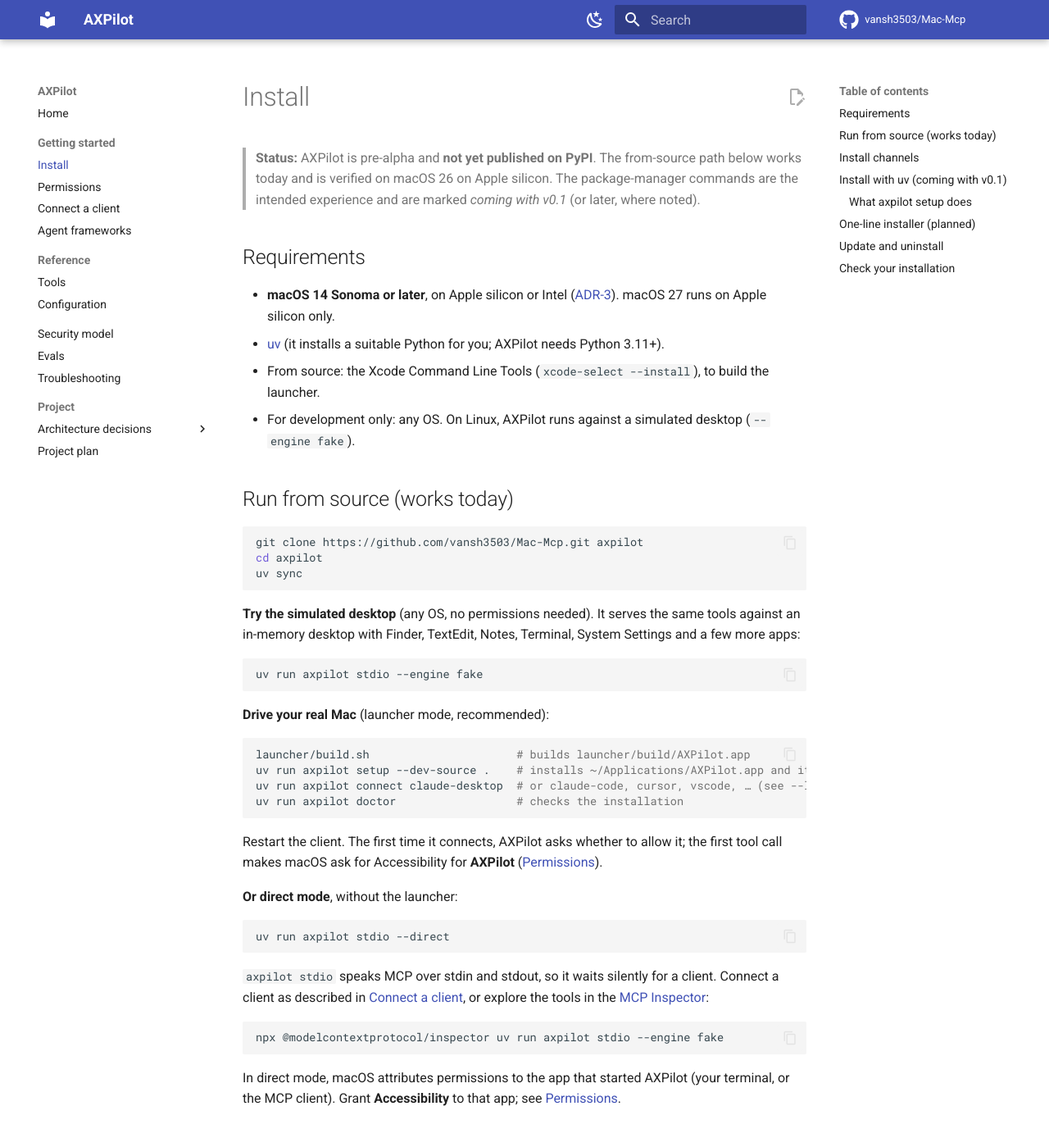
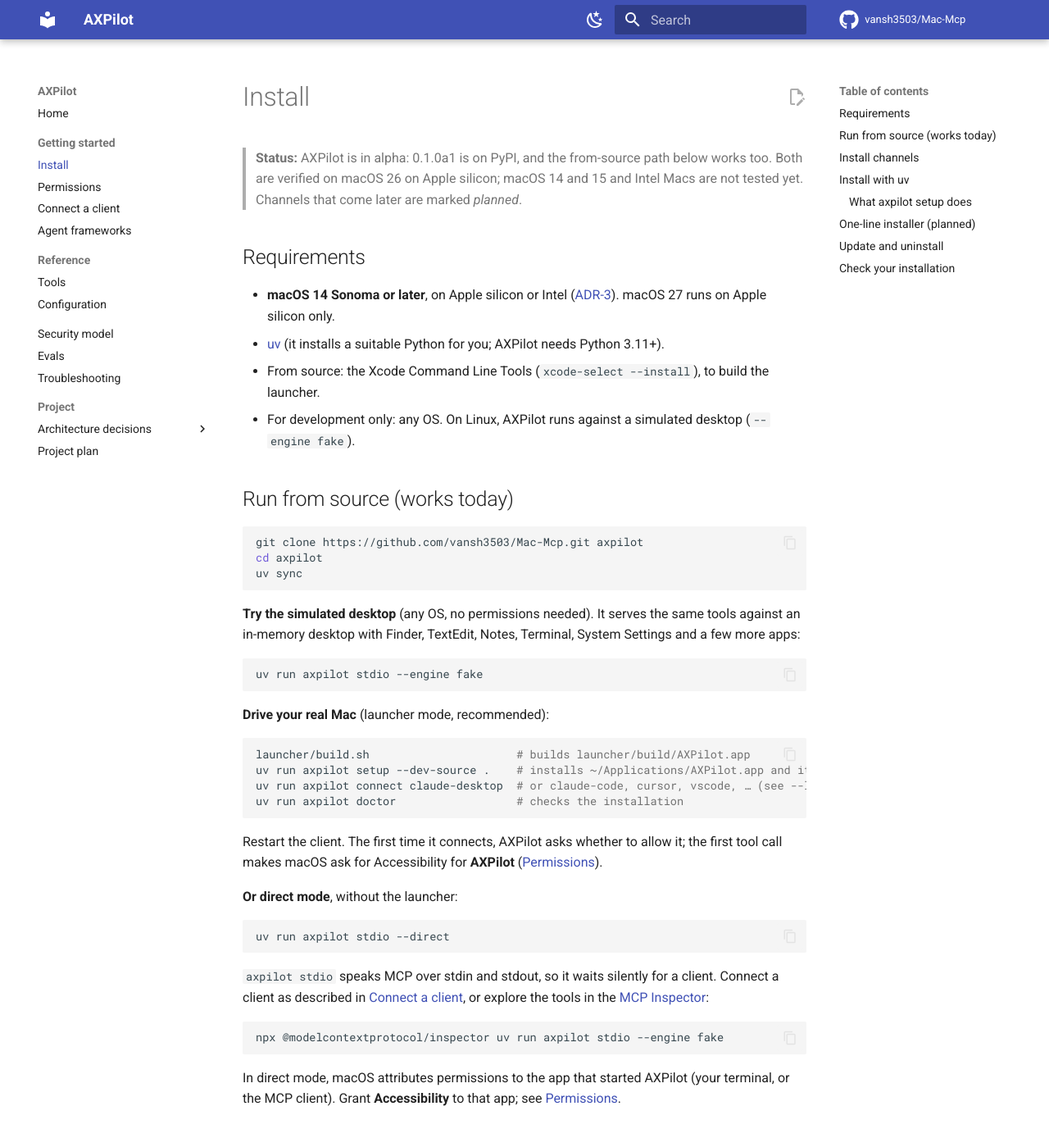
Before and after one commit to Vansh3503/Mac-Mcp, an MkDocs documentation site: the page built from docs/install.md, in a window 1280 px wide and 1400 px high. Shown: the top 1388 px of the window at 82% size. Built offline with MkDocs 1.6.1 and Material for MkDocs 9.7.7, drawn with Linux system fonts in a browser that asks for light colours; comment, search, counter and statistics services are not loaded; some of the changed text lies outside the part shown.

Commit message:
chore(release): prepare 0.1.0a1, the first alpha
__version__ 0.1.0a1; the Unreleased changelog entries move under `## [0.1.0a1] - 2026-10-21`,
with an intro naming the embedded launcher 1.0.0 (launcher-v1) and the compare/tag links. README,
install, index, clients, frameworks and packaging docs stop saying "coming with v0.1" and point
to the alpha on PyPI; the MCP Registry, docs site and install.sh stay planned for v0.3, since
release.yml skips them for pre-releases.

`scripts/release.py check v0.1.0a1` passes except for the launcher row in launcher/CDHASH.md,
which stays pending until launcher.yml has published launcher-v1.

````diff
--- a/docs/install.md
+++ b/docs/install.md
@@ -1,8 +1,8 @@
 # Install
 
-> **Status:** AXPilot is pre-alpha and **not yet published on PyPI**. The from-source path below
-> works today and is verified on macOS 26 on Apple silicon. The package-manager commands are the
-> intended experience and are marked *coming with v0.1* (or later, where noted).
+> **Status:** AXPilot is in alpha: 0.1.0a1 is on PyPI, and the from-source path below works too.
+> Both are verified on macOS 26 on Apple silicon; macOS 14 and 15 and Intel Macs are not tested
+> yet. Channels that come later are marked *planned*.
 
 ## Requirements
 
@@ -60,10 +60,10 @@
 
 | Channel | Command | Status |
 |---|---|---|
-| **uv** (recommended) | `uv tool install axpilot` then `axpilot setup` | Coming with v0.1 |
-| pipx | `pipx install axpilot` then `axpilot setup` | Coming with v0.1 |
+| **uv** (recommended) | `uv tool install axpilot` then `axpilot setup` | **Alpha** (0.1.0a1) |
+| pipx | `pipx install axpilot` then `axpilot setup` | **Alpha** (0.1.0a1) |
 | One-line installer | `install.sh` piped to `sh` ([below](#one-line-installer-planned)) | Planned (v0.3) |
-| uvx (try without installing) | `uvx axpilot stdio` | Coming with v0.1 |
+| uvx (try without installing) | `uvx axpilot stdio` | **Alpha** (0.1.0a1) |
 | MCP Registry | `io.github.vansh3503/axpilot` | Planned (v0.3) |
 | Claude Desktop extension (`.mcpb`) | One-click bundle | Under evaluation (v0.3); ships only if reliable |
 | Homebrew tap (formula) | `brew install vansh3503/tap/axpilot` | Planned, after verifying the launcher survives the keg unmodified |
@@ -73,7 +73,7 @@
 account). Package managers don't mark downloaded files with `com.apple.quarantine`, so Gatekeeper
 never blocks it; a browser download would. See [ADR-5](adr/0005-signing-and-distribution.md).
 
-## Install with uv (coming with v0.1)
+## Install with uv
 
 ```sh
 uv tool install axpilot
--- a/src/axpilot/__init__.py
+++ b/src/axpilot/__init__.py
@@ -8,7 +8,7 @@
 
 from typing import TYPE_CHECKING, Any
 
-__version__ = "0.1.0.dev0"
+__version__ = "0.1.0a1"
 
 SERVER_NAME = "axpilot"
 BUNDLE_ID = "io.github.vansh3503.axpilot"
````
Also changed, not shown: CHANGELOG.md (+8 -2 lines), README.md (+11 -13 lines), docs/clients.md (+2 -2 lines), docs/frameworks.md (+2 -2 lines), docs/index.md (+2 -3 lines), packaging/README.md (+3 -3 lines).
